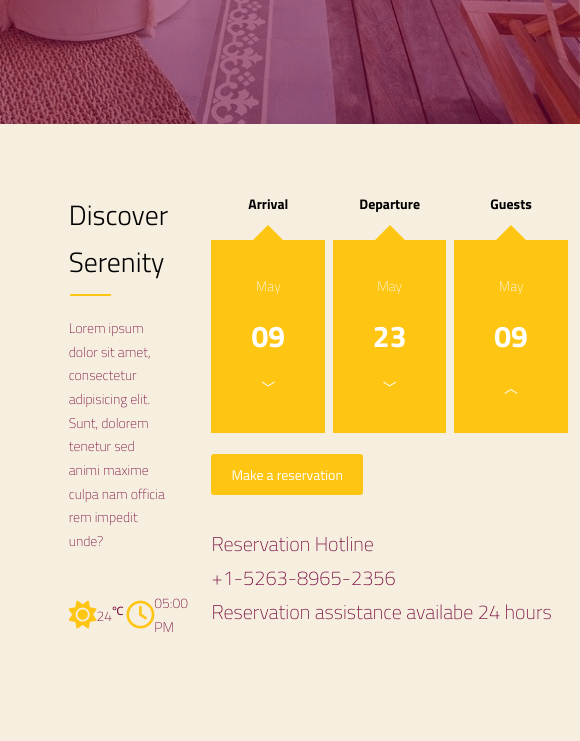
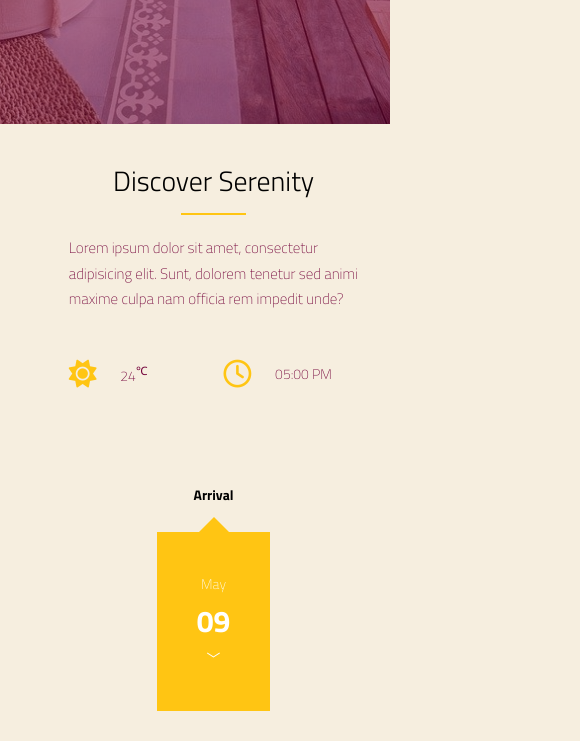
Before and after one commit to MainaGeorge/css-grid-project, a plain HTML site: page index.html in a window 390 px wide. Shown: the part 720-1461 px from the top of the page, 580 px wide, since content can reach past the window. Drawn offline with Linux system fonts and the light colour scheme.

Commit message:
making content section responsive

```diff
--- a/style.css
+++ b/style.css
@@ -343,7 +343,8 @@ section#booking-content {
   padding: 2rem;
 }
 
-section#booking-content p {
+section#booking-content p,
+.booking-date__contact p {
   color: var(--color-primary);
 }
 
@@ -370,6 +371,7 @@ section#booking-date {
   display: grid;
   grid-template-rows: repeat(2, 1fr);
   row-gap: 3rem;
+  /* place-items: center; */
 }
 
 .booking-date__schedule {
@@ -452,7 +454,6 @@ section#booking-date {
 .booking-date__contact p:nth-of-type(2),
 .booking-date__contact p:nth-of-type(3) {
   font-size: 2rem;
-  color: var(--color-primary);
 }
 section#villas {
   background-color: var(--color-primary-m-dark);
@@ -514,8 +515,74 @@ footer#footer {
   }
 }
 
+/************************** 1000 px screen and below ***************************/
+@media screen and (max-width: 800px) {
+  section#booking-content {
+    padding: 4vh 3vw;
+    grid-column: center-start / center-end;
+  }
+
+  section#booking-date {
+    padding: 4vh 3vw;
+    grid-column: center-start / center-end;
+    row-gap: 7vh;
+  }
+
+  .booking-content__title{
+    text-align: center;
+  }
+
+  .booking-content__title::after {
+    left: 40%;
+    width: 20%;
+  }
+
+  .booking-date__schedule--guests div,
+  .booking-date__schedule--departure div,
+  .booking-date__schedule--arrival div {
+    padding: 2rem;
+    grid-template-columns: repeat(3, 1fr);
+    grid-template-rows: min-content;
+    column-gap: 2vw;
+    place-items: center;
+}
+
+}
+
+/************************** 600 px screen and below ***************************/
+
 @media  screen and (max-width: 600px) {
   .header__logo__content--content__para {
     font-size: 2rem;
   }
+
+  section#booking-date {
+    grid-template-rows: repeat(2, max-content);
+  }
+
+  .booking-date__schedule--guests div,
+  .booking-date__schedule--departure div,
+  .booking-date__schedule--arrival div {
+    grid-template-columns: min-content;
+    padding: 4rem;
+  }
+
+  .booking-content__para {
+    font-size: 1.5rem;
+  }
 }
+
+
+/************************** 400 px screen and below ***************************/
+@media  screen and (max-width: 400px) {
+  .booking-date__schedule {
+    grid-template-rows: repeat(3, 1fr);
+    grid-template-columns: auto;
+    row-gap: 4vh;
+  }
+
+  .booking-date__contact{
+    justify-self: center;
+    padding:  0 2rem;
+  }
+}
```
